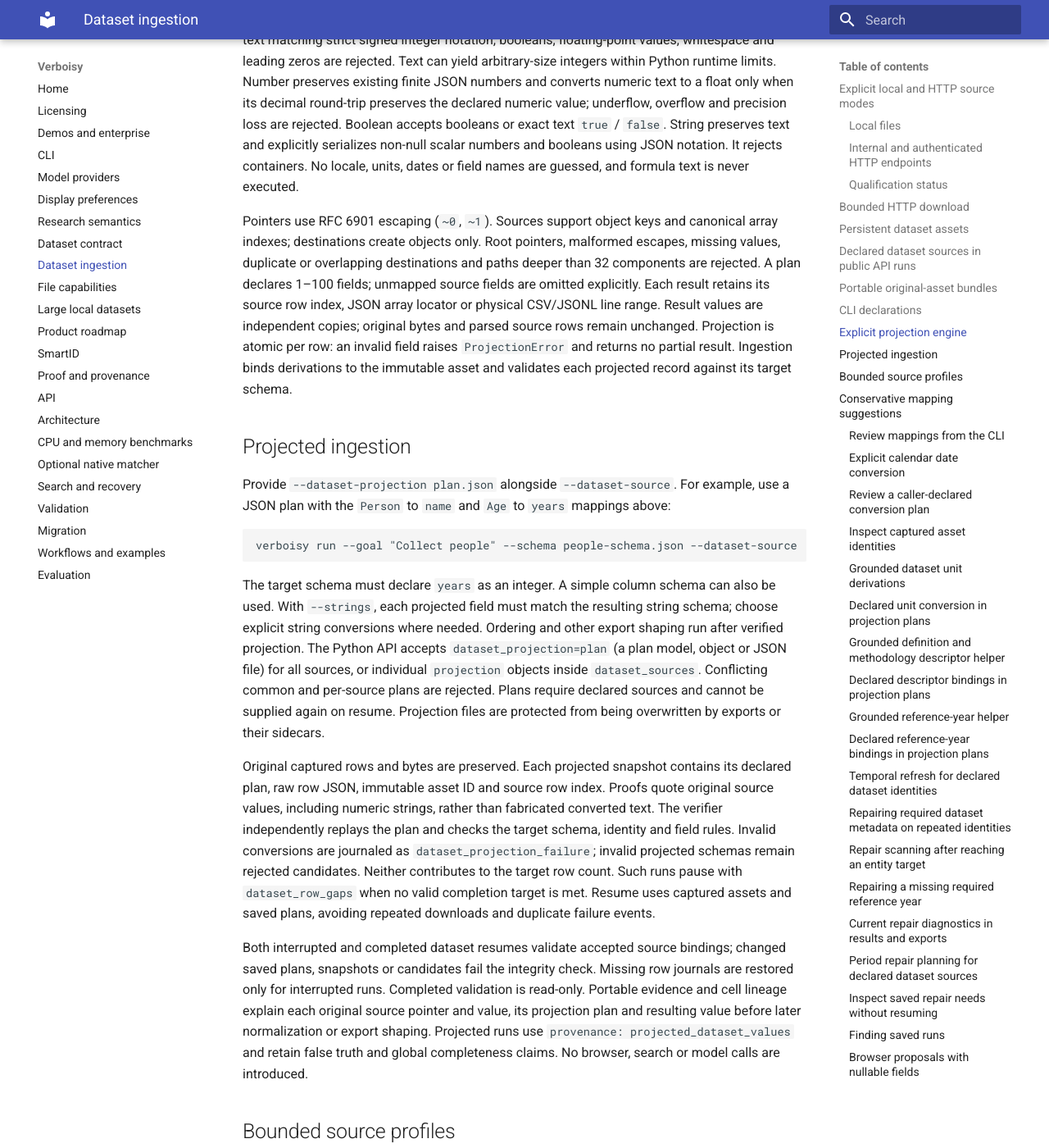
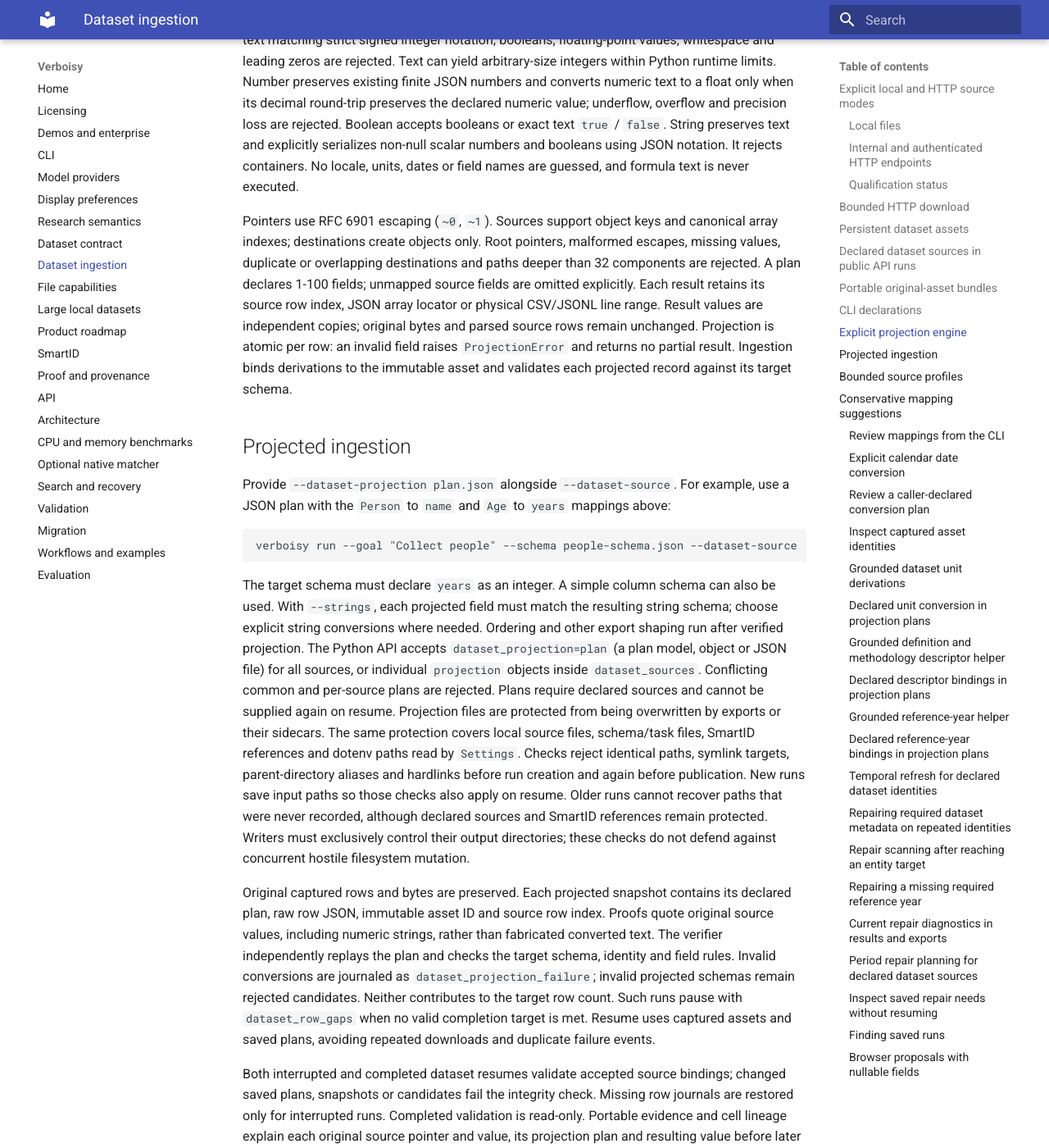
Before and after one commit to EmanueleTorrisi/verboisy, an MkDocs documentation site: the page built from docs/ingestion.md, in a window 1280 px wide and 1400 px high, scrolled down 7382 px. Shown: the whole window at 82% size. Built offline with MkDocs 1.6.1 and Material for MkDocs 9.7.7, drawn with Linux system fonts in a browser that asks for light colours; some of the changed text lies outside the part shown.

Commit message:
docs(ingestion): document source and reference export guards

```diff
--- a/docs/ingestion.md
+++ b/docs/ingestion.md
@@ -346,7 +346,7 @@ executed.
 Pointers use RFC 6901 escaping (`~0`, `~1`). Sources support object keys and
 canonical array indexes; destinations create objects only. Root pointers,
 malformed escapes, missing values, duplicate or overlapping destinations and
-paths deeper than 32 components are rejected. A plan declares 1–100 fields;
+paths deeper than 32 components are rejected. A plan declares 1-100 fields;
 unmapped source fields are omitted explicitly. Each result retains its source
 row index, JSON array locator or physical CSV/JSONL line range. Result values are
 independent copies; original bytes and parsed source rows remain unchanged.
@@ -372,7 +372,14 @@ The Python API accepts `dataset_projection=plan` (a plan model, object or JSON f
 for all sources, or individual `projection` objects inside `dataset_sources`.
 Conflicting common and per-source plans are rejected. Plans require declared
 sources and cannot be supplied again on resume. Projection files are protected
-from being overwritten by exports or their sidecars.
+from being overwritten by exports or their sidecars. The same protection covers
+local source files, schema/task files, SmartID references and dotenv paths read by
+`Settings`. Checks reject identical paths, symlink targets, parent-directory aliases
+and hardlinks before run creation and again before publication. New runs save
+input paths so those checks also apply on resume. Older runs cannot recover paths
+that were never recorded, although declared sources and SmartID references remain
+protected. Writers must exclusively control their output directories; these checks
+do not defend against concurrent hostile filesystem mutation.
 
 Original captured rows and bytes are preserved. Each projected snapshot contains
 its declared plan, raw row JSON, immutable asset ID and source row index. Proofs
@@ -538,7 +545,7 @@ Projection fields support three additional, explicit conversion modes:
 | `date_mdy` | `MM/DD/YYYY` | `03/04/2025` | `2025-03-04` |
 
 These modes require ASCII digits, exact zero padding and separators, and a valid
-Gregorian calendar date with year 0001–9999. Nulls remain null. Invalid calendar
+Gregorian calendar date with year 0001-9999. Nulls remain null. Invalid calendar
 values, whitespace, timestamps, numbers and other notations fail explicitly;
 the original row and bytes remain captured. Schema validation still applies to
 the result, including a declared JSON Schema `format: date`.
@@ -973,7 +980,7 @@ external truth, or global collection completeness.
 
 Run `poetry run verboisy runs` to list up to 100 recent runs from the existing
 configured `SQLITE_DB_PATH` (default `verboisy.db`). Use `--database` to select
-another ledger and `--limit` (1–1000) to bound the list. The JSON report includes
+another ledger and `--limit` (1-1000) to bound the list. The JSON report includes
 the actual database path, run IDs, goals, statuses, stop reasons, declared dataset
 source counts and whether more runs were omitted. Runs are ordered by creation,
 most recent first.
```
